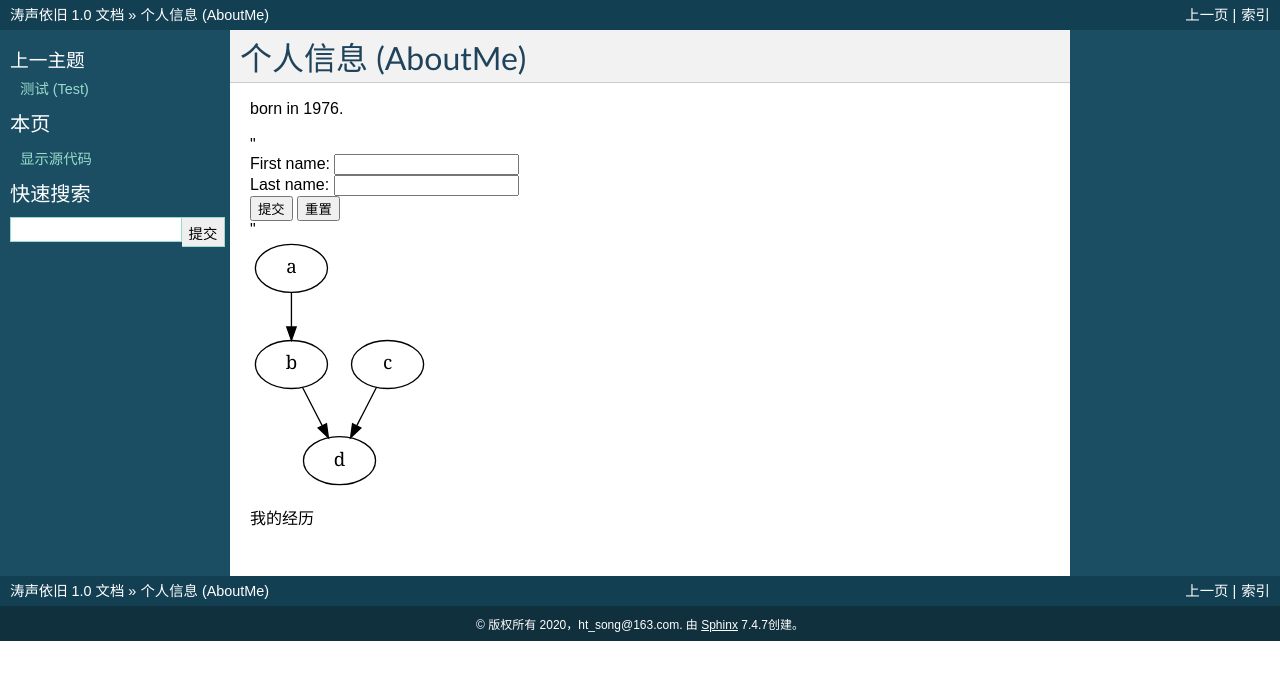
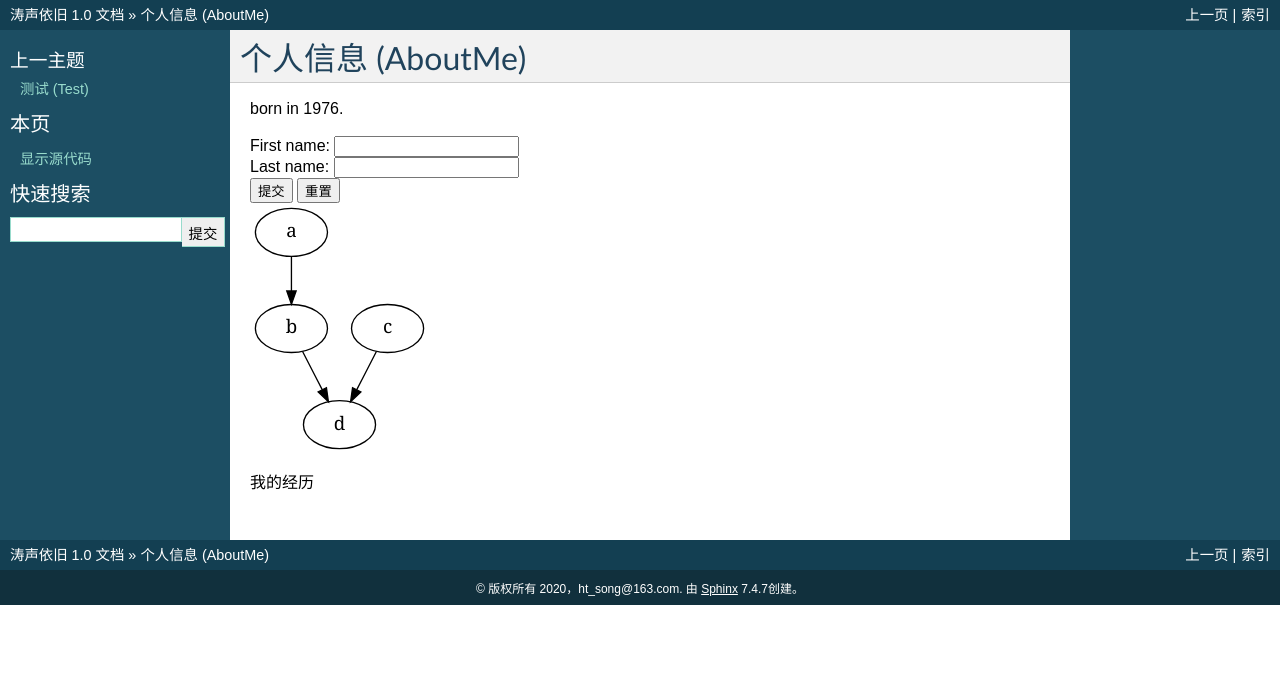
Before and after one commit to htsong/profile, a Sphinx documentation site: the page built from docs/whoami.rst, in a window 1280 px wide. Shown: the top 680 px of the page. Built offline with Sphinx 7.4.7, drawn with Linux system fonts in a browser that asks for light colours.

Commit message:
Update whoami.rst

```diff
--- a/docs/whoami.rst
+++ b/docs/whoami.rst
@@ -6,7 +6,7 @@ born in 1976.
 
 .. raw:: html
 
-    "<html>
+    <html>
     <head>
     <meta charset="utf-8">
     <title>W3Cschool(w3cschool.cn)</title>
@@ -20,7 +20,7 @@ born in 1976.
     </form>
     </body>
     </html>
-    "
+
 
 .. graphviz::
 
```
